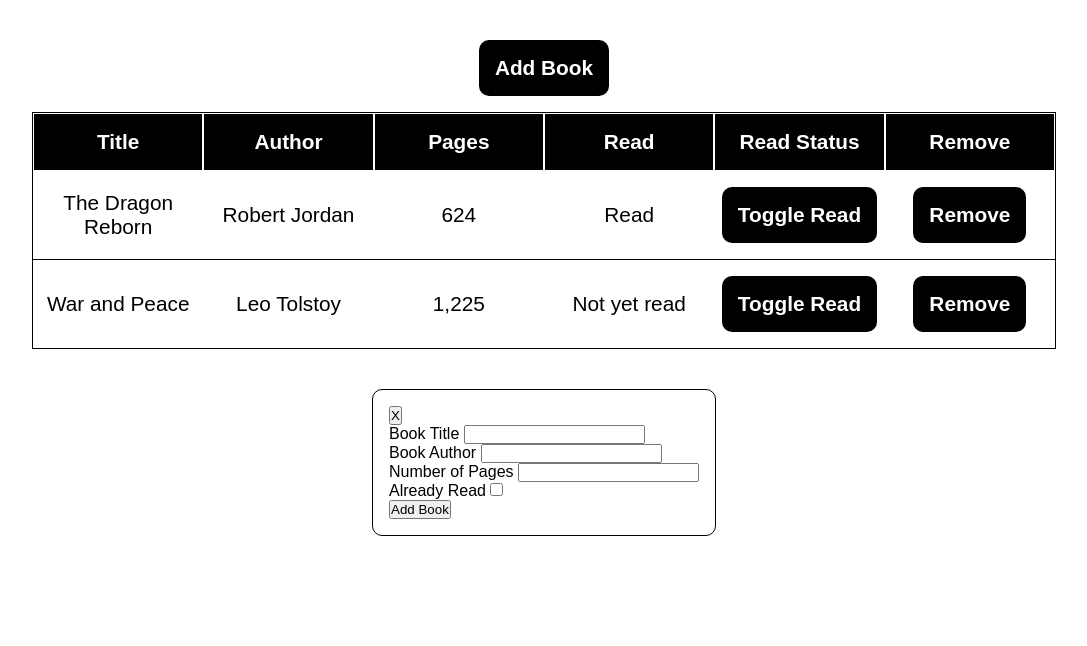
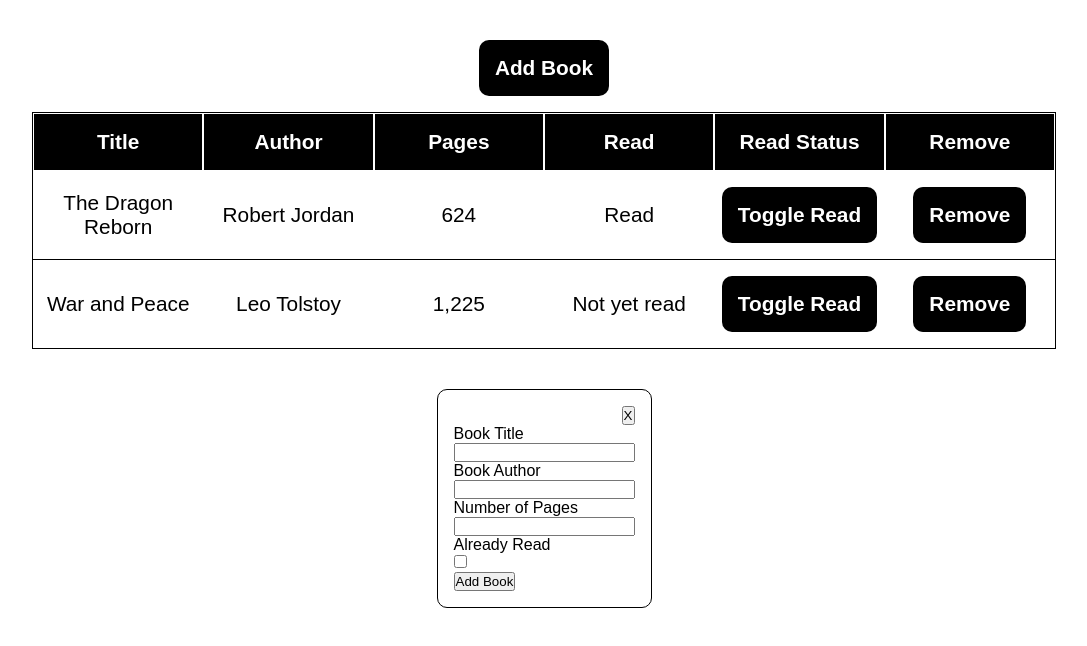
Before and after one commit to SamuelWyck/odin-library, a plain HTML site: page index.html in a window 1280 px wide. Shown: the whole page, without its empty margins (96-1183 px from the left). Drawn offline with Linux system fonts and the light colour scheme.

Commit message:
Add styling to labels and exit btn

```diff
--- a/styles.css
+++ b/styles.css
@@ -74,3 +74,12 @@ html {
     right: 0;
     margin: 0 auto;
 }
+
+.form-popup > div {
+    display: flex;
+    justify-content: flex-end;
+}
+
+label {
+    display: block;
+}
```
